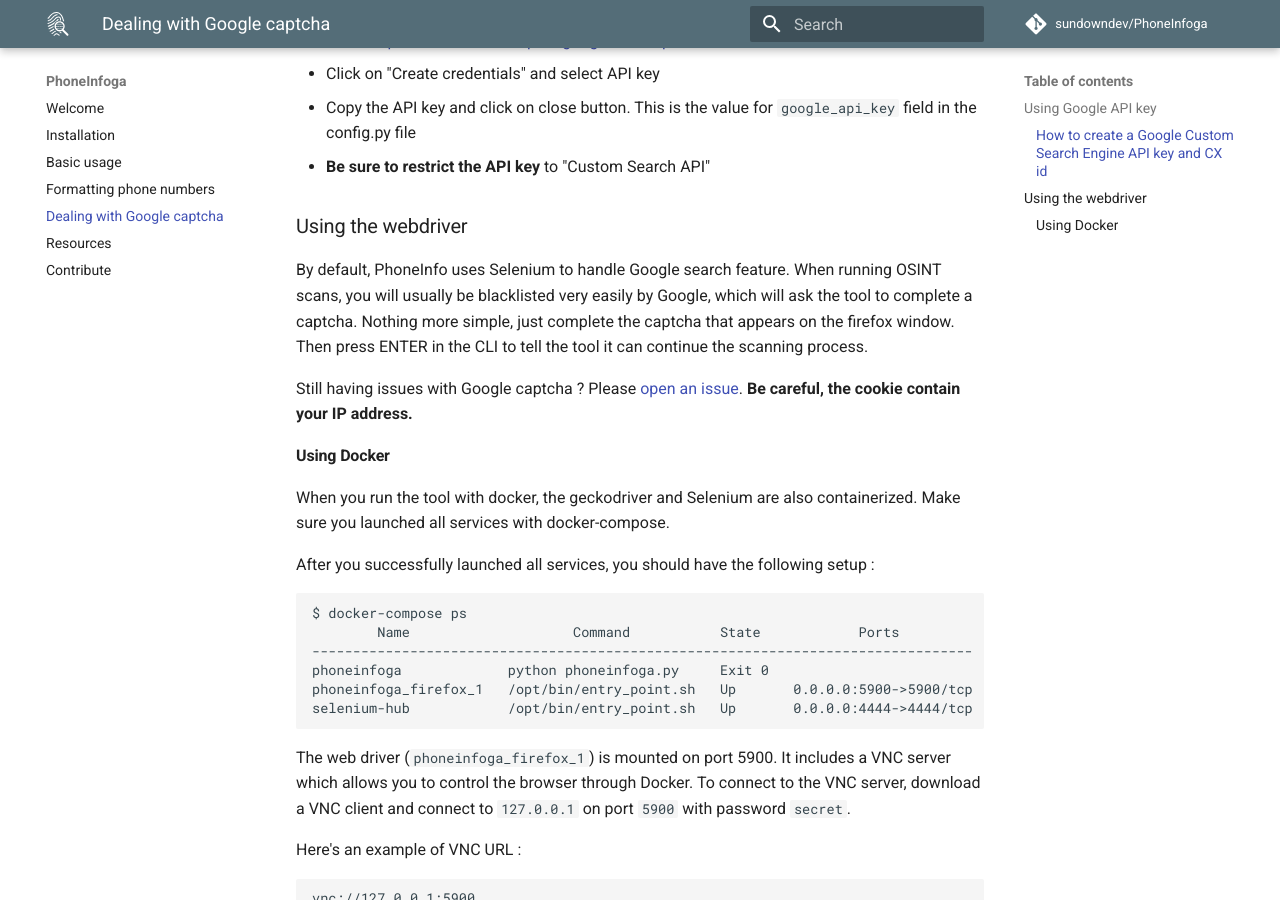
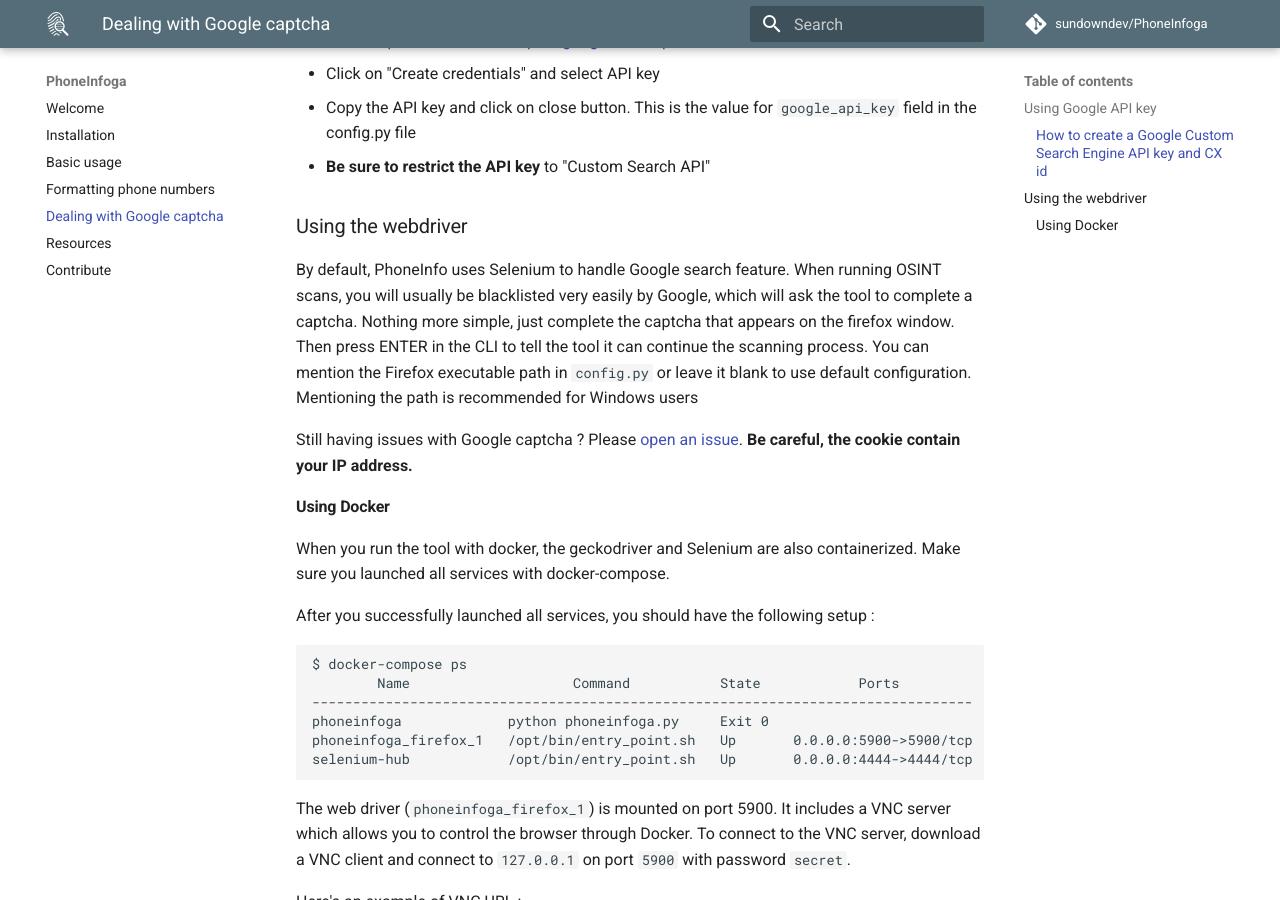
Before and after one commit to sundowndev/phoneinfoga, an MkDocs documentation site: the page built from docs/googlesearch.md, in a window 1280 px wide and 900 px high, scrolled down 718 px. Built offline with MkDocs 1.6.1 and Material for MkDocs 9.7.7, drawn with Linux system fonts in a browser that asks for light colours; comment, search, counter and statistics services are not loaded.

Commit message:
updated documentation

```diff
--- a/docs/googlesearch.md
+++ b/docs/googlesearch.md
@@ -27,6 +27,8 @@
 ### Using the webdriver
 
 By default, PhoneInfo uses Selenium to handle Google search feature. When running OSINT scans, you will usually be blacklisted very easily by Google, which will ask the tool to complete a captcha. Nothing more simple, just complete the captcha that appears on the firefox window. Then press ENTER in the CLI to tell the tool it can continue the scanning process.
+You can mention the Firefox executable path in `config.py` or leave it blank to use default configuration.
+Mentioning the path is recommended for Windows users
 
 Still having issues with Google captcha ? Please [open an issue](https://github.com/sundowndev/PhoneInfoga/issues).
 **Be careful, the cookie contain your IP address.**
```
